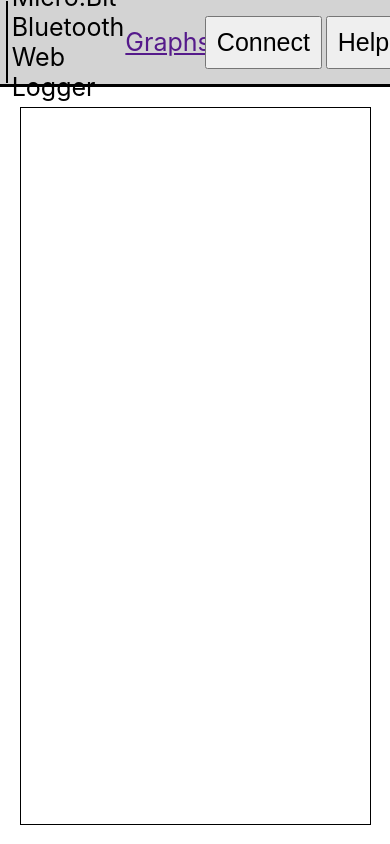
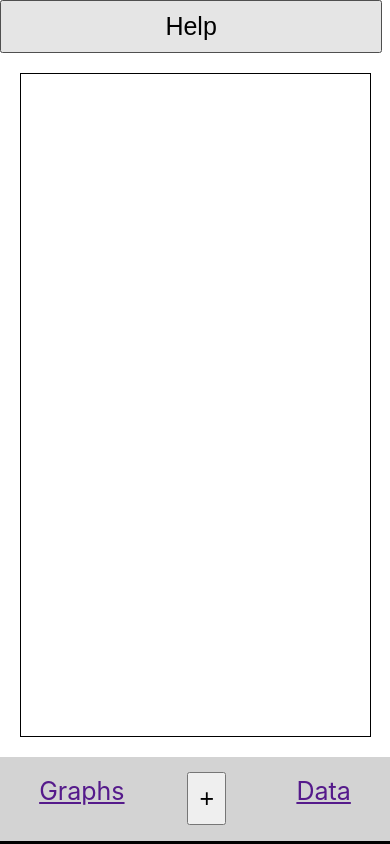
Before and after one commit to bsiever/Micro-bit-ble, a React (Create React App) app in the folder microbit-logger/: page / in a window 390 px wide. Built offline with nearby package versions, Linux system fonts and the light colour scheme.

Commit message:
Adaptive mobile-first design (#5)
* Renders alternative navbar past breakpoint

* Instantiates a single uBitManager over all

* Desperately needs CSS

Co-authored-by: jwstaples1 <spam.jstaples@gmail.com>

```diff
--- a/microbit-logger/src/core/Dashboard.jsx
+++ b/microbit-logger/src/core/Dashboard.jsx
@@ -1,17 +1,35 @@
-import { useRef, useState } from "react";
+import { useEffect, useRef, useState } from "react";
 import React from "react";
 import Navbar from "./Navbar";
+import NavbarWide from "./NavbarWide";
 import { uBitManager } from "../microbit/ubitwebblelog";
 
 export const MicrobitContext = React.createContext({})
 
 const Dashboard = () => {
-    const microbitManager = useRef(new uBitManager());
+    const mediaQuery = window.matchMedia("(min-width: 600px)")
+    const microbitManager = useRef(new uBitManager())
+    const [adaptive, setAdaptive] = useState(mediaQuery.matches)
     const [context, setContext] = useState({microbits: []})
+
+    useEffect(() => {
+        function resize(e) {
+            setAdaptive(e.matches)
+        }
+
+        mediaQuery.addEventListener("change", resize)
+        return () => {
+            mediaQuery.removeEventListener("change", resize)
+        }
+    }, [mediaQuery])
 
     return (
         <MicrobitContext.Provider value={{...context, microbitManager: microbitManager, updateContext: setContext}}>
-        <div id='dashboard'><Navbar/><div id='display'></div></div>
+        <div id='dashboard'>
+            {adaptive ? <NavbarWide/> : <button className="button helpButton">Help</button>}
+            <div id='display'></div>
+            {!adaptive && <Navbar/>}
+        </div>
         </MicrobitContext.Provider>
     )
 }
--- a/microbit-logger/src/core/Navbar.jsx
+++ b/microbit-logger/src/core/Navbar.jsx
@@ -11,17 +11,12 @@ const Navbar = () => {
 
     return (
         <div id='navbar'>
-            <div style={{display: 'flex', alignItems: 'center', fontSize: '25px', width: '50%'}}>
-                <div style={{width: '80px', height: '80px', border: '1px solid black', marginRight: '2%'}}></div>
-                Micro:Bit Bluetooth Web Logger
-                <div style={{display: 'flex', justifyContent: 'space-around', width: '50%'}}>
+            <div style={{display: 'flex', alignItems: 'center', fontSize: '25px', width: '100%'}}>
+                <div style={{display: 'flex', justifyContent: 'space-around', width: '100%'}}>
                     <div className="tab"><a href=''>Graphs</a></div>
+                    <button className="button connectButton" onClick={(event) => handleConnectButtonClick(event)}>+</button>
                     <div className="tab"><a href="">Data</a></div>
                 </div>
-            </div>
-            <div style={{display: 'flex', alignItems: 'center', justifyContent: 'flex-end', width: '50%'}}>
-                <button className="button connectButton" onClick={(event) => handleConnectButtonClick(event)}>Connect</button>
-                <button className="button helpButton">Help</button>
             </div>
         </div>
     )
--- /dev/null
+++ b/microbit-logger/src/core/NavbarWide.jsx
@@ -0,0 +1,30 @@
+import { useContext } from "react";
+import { MicrobitContext } from "./Dashboard";
+
+const NavbarWide = () => {
+    const {microbitManager} = useContext(MicrobitContext);
+
+    const handleConnectButtonClick = async (event) => {
+        await microbitManager.current.connect();
+        console.log(microbitManager.current.devices);
+    }
+
+    return (
+        <div id='navbar'>
+            <div style={{display: 'flex', alignItems: 'center', fontSize: '25px', width: '50%'}}>
+                <div style={{width: '80px', height: '80px', border: '1px solid black', marginRight: '2%'}}></div>
+                Micro:Bit Bluetooth Web Logger
+                <div style={{display: 'flex', justifyContent: 'space-around', width: '50%'}}>
+                    <div className="tab"><a href=''>Graphs</a></div>
+                    <div className="tab"><a href="">Data</a></div>
+                </div>
+            </div>
+            <div style={{display: 'flex', alignItems: 'center', justifyContent: 'flex-end', width: '50%'}}>
+                <button className="button connectButton" onClick={(event) => handleConnectButtonClick(event)}>Connect</button>
+                <button className="button helpButton">Help</button>
+            </div>
+        </div>
+    )
+}
+
+export default NavbarWide;
```
